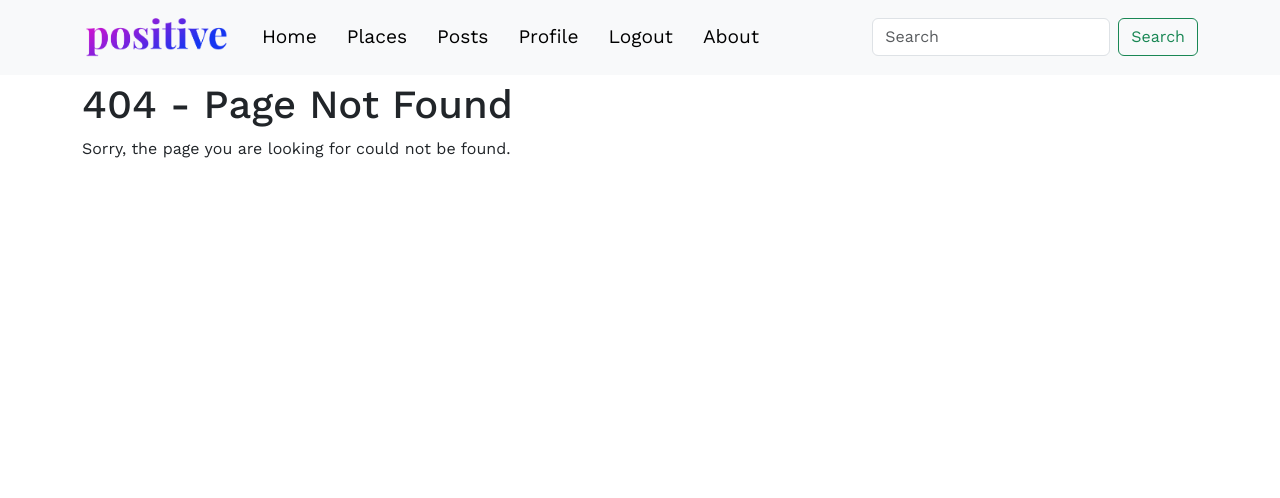
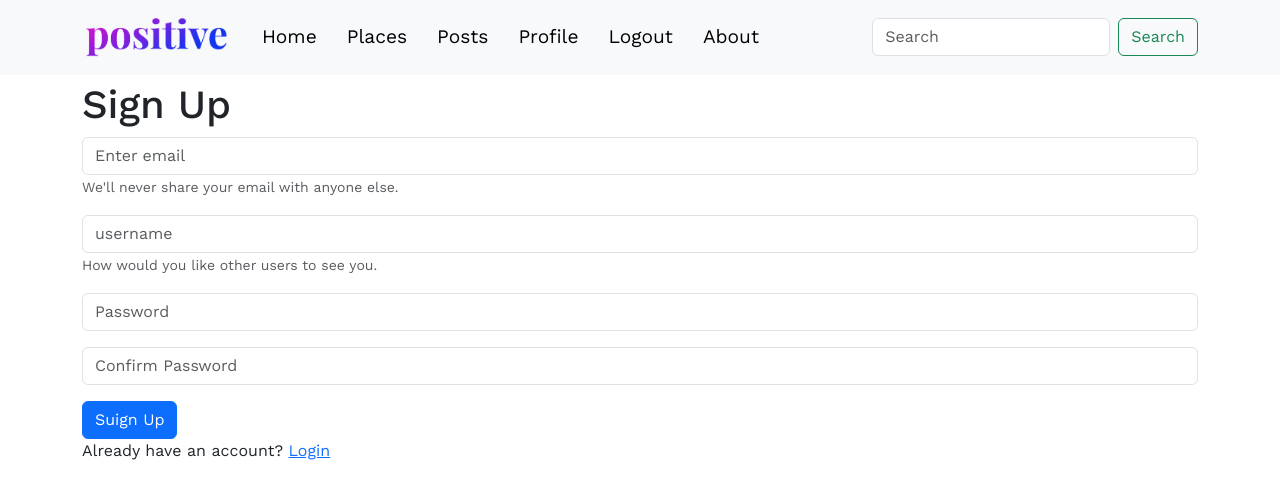
Before and after one commit to Parbelaez/front_end_pp5_positive, a React (Create React App) app: page /signup in a window 1280 px wide. Before the commit this address had no page. Shown: the top 498 px of the page. Built offline with nearby package versions, Linux system fonts and the light colour scheme; a web font is replaced by a local one.

Commit message:
Create the sign up form and basic page

```diff
--- a/src/App.js
+++ b/src/App.js
@@ -3,7 +3,7 @@ import NavBar from './components/NavBar';
 import Container from 'react-bootstrap/Container';
 import { Routes, Route } from 'react-router-dom';
 import Home from './pages/Home';
-import Signin from './pages/Signin';
+import Signup from './pages/Signup';
 import CreatePlace from './pages/CreatePlace';
 import './api/axiosDefaults';
 
@@ -15,7 +15,7 @@ function App() {
       <Container className={styles.Main}>
         <Routes>
           <Route exact path="/" element={<Home />} />
-          <Route exact path="/signin" element={<Signin />} />
+          <Route exact path="/signup" element={<Signup />} />
           <Route exact path="/places" element={<CreatePlace />} />
           <Route exact path="/posts" element={<Posts />} />
           <Route exact path="/profile" element={<Profile />} />
--- a/src/pages/Home.jsx
+++ b/src/pages/Home.jsx
@@ -4,7 +4,7 @@ import { useState, useEffect } from "react";
 function Home() {
   const [posts, setPosts] = useState([]);
   useEffect(() => {
-    fetch("https://3000-parbelaez-frontendpp5po-eny30k5q3az.ws-us106.gitpod.io/post.json")
+    fetch("https://3000-parbelaez-frontendpp5po-eny30k5q3az.ws-eu106.gitpod.io/post.json")
       .then((res) => res.json())
       .then((data) => setPosts(data.posts));
   }, []);
--- a/src/pages/Signin.jsx
+++ /dev/null
@@ -1,9 +0,0 @@
-function Signin() {
-    return (
-        <div>
-            <h1>Signin</h1>
-        </div>
-    )
-}
-
-export default Signin
--- /dev/null
+++ b/src/pages/Signup.jsx
@@ -0,0 +1,48 @@
+import Button from 'react-bootstrap/Button';
+import Form from 'react-bootstrap/Form';
+
+
+function Signup() {
+    return (
+        <div>
+            <h1>Sign Up</h1>
+        <Form>
+            <Form.Group className="mb-3" controlId="email">
+                <Form.Label className='d-none'>Email</Form.Label>
+                <Form.Control
+                    type="email" placeholder="Enter email" name="email"
+                />
+                <Form.Text className="text-muted">
+                We'll never share your email with anyone else.
+                </Form.Text>
+            </Form.Group>
+            <Form.Group className="mb-3" controlId="username">
+                <Form.Label className='d-none'>username</Form.Label>
+                <Form.Control
+                    type="text" placeholder="username" name="username"
+                />
+                <Form.Text className="text-muted">
+                How would you like other users to see you.
+                </Form.Text>
+            </Form.Group>
+
+            <Form.Group className="mb-3" controlId="password1">
+                <Form.Label className='d-none'>Password</Form.Label>
+                <Form.Control type="password" placeholder="Password" />
+            </Form.Group>
+            <Form.Group className="mb-3" controlId="password2">
+                <Form.Label className='d-none'>Confirm Password</Form.Label>
+                <Form.Control type="password" placeholder="Confirm Password" />
+            </Form.Group>
+            <Button variant="primary" type="submit">
+                Suign Up
+            </Button>
+            </Form>
+            <div>
+                <p>Already have an account? <a href="/login">Login</a></p>
+            </div>
+        </div>
+    )
+}
+
+export default Signup;
```
